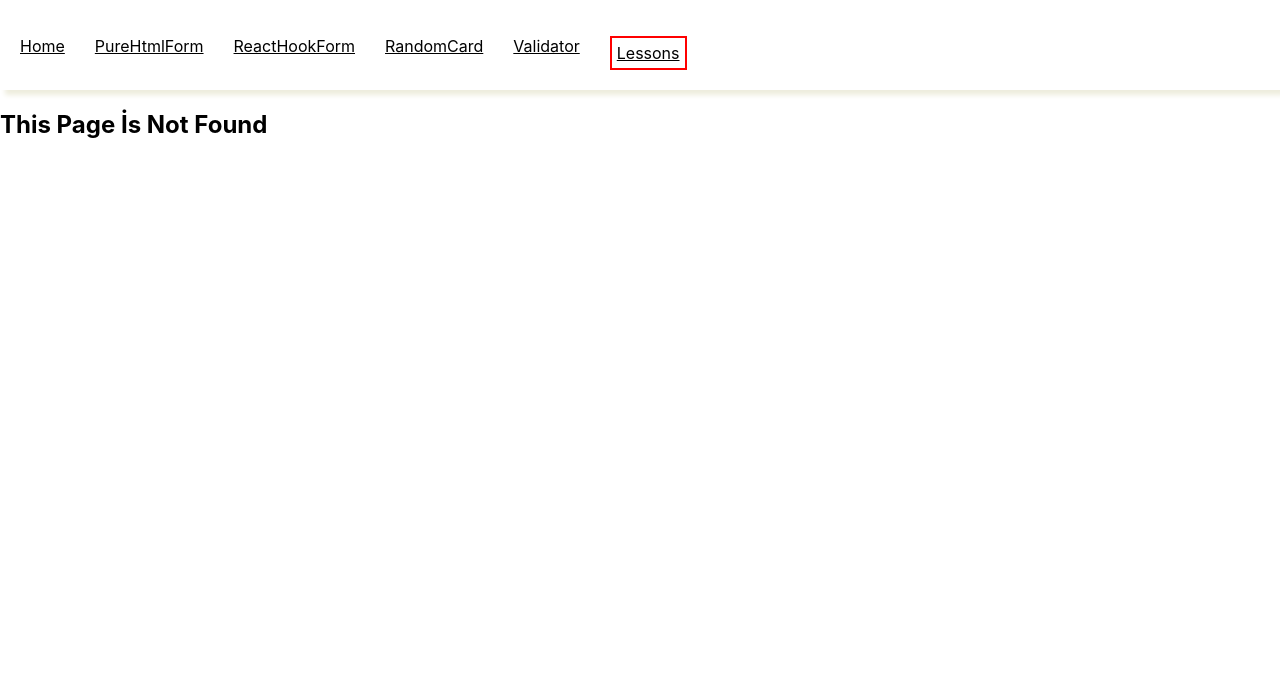
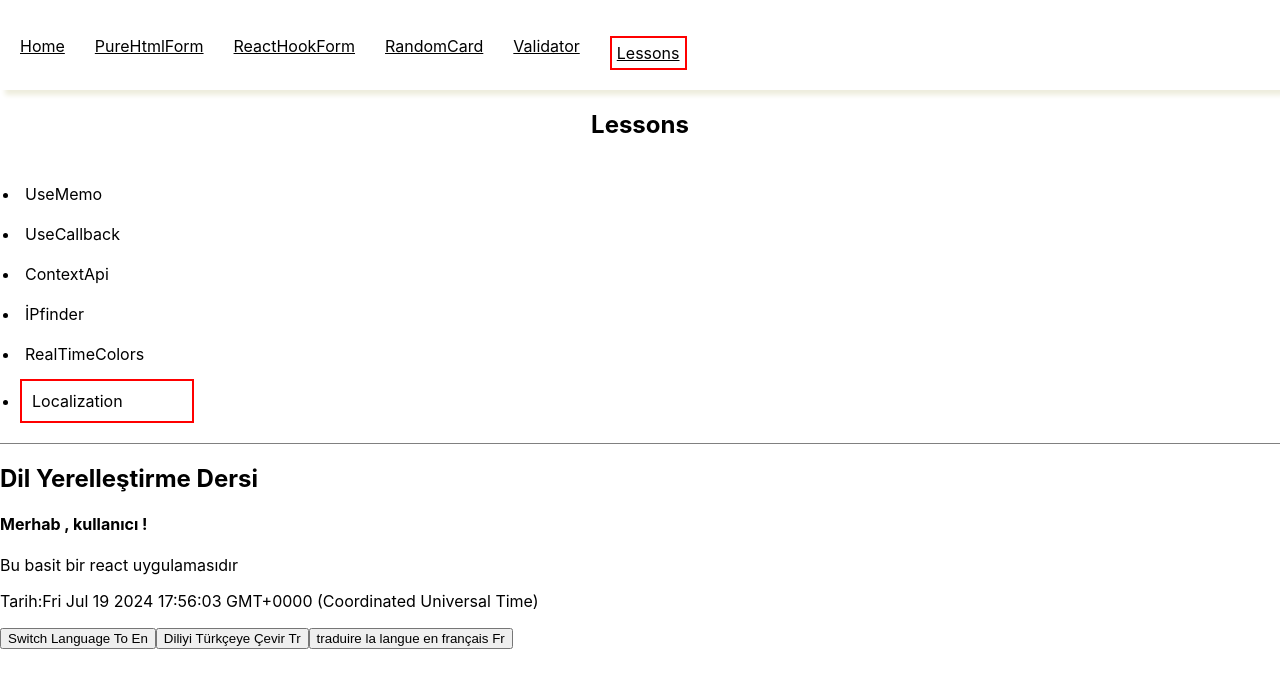
Before and after one commit to sametkzdl/reactProjects, a React (Create React App) app: page /Lessons/Localization in a window 1280 px wide. Before the commit this address had no page. Shown: the top 688 px of the page. Built offline with nearby package versions, Linux system fonts and the light colour scheme.

Commit message:
Localization is done ..

```diff
--- a/package.json
+++ b/package.json
@@ -10,6 +10,7 @@
     "react": "^18.3.1",
     "react-dom": "^18.3.1",
     "react-hook-form": "^7.52.1",
+    "react-intl": "^6.6.8",
     "react-map-gl": "^7.1.7",
     "react-router-dom": "^6.25.1",
     "react-scripts": "5.0.1",
--- a/src/App.js
+++ b/src/App.js
@@ -11,6 +11,7 @@ import Second from "./pages/educationReact/second";
 import Third from "./pages/educationReact/third";
 import Fourth from "./pages/educationReact/fourth";
 import Fifth from "./pages/educationReact/fifth";
+import Sixth from "./pages/educationReact/sixth";
 function App() {
   const urlData = [
     { name: "Home", href: "/", id: 1 },
@@ -67,6 +68,7 @@ function App() {
           <Route path="ContextApi" element={<Third />} />
           <Route path="İPfinder" element={<Fourth />} />
           <Route path="RealTimeColors" element={<Fifth />} />
+          <Route path="Localization" element={<Sixth />} />
         </Route>
         <Route path={"*"} element={<Error />} />
       </Routes>
--- /dev/null
+++ b/src/locales/en.json
@@ -0,0 +1,6 @@
+{
+  "title": "Localization Lesson For Languages",
+  "hello": "Hello , User !",
+  "description": "This is a simple react application",
+  "date": "Date :{date}"
+}
--- /dev/null
+++ b/src/locales/fr.json
@@ -0,0 +1,6 @@
+{
+  "title": "Leçon De Localisation Pour Les Langues",
+  "hello": "Bonjour, Utilisateur !",
+  "description": "C'est une simple application React",
+  "date": "Date :{date}"
+}
--- /dev/null
+++ b/src/locales/tr.json
@@ -0,0 +1,6 @@
+{
+  "title": "Dil Yerelleştirme Dersi",
+  "hello": "Merhab , kullanıcı !",
+  "description": "Bu basit bir react uygulamasıdır",
+  "date": "Tarih:{date}"
+}
--- a/src/pages/educationReact/lessons.js
+++ b/src/pages/educationReact/lessons.js
@@ -7,7 +7,7 @@ const Lessons = () => {
     { name: "ContextApi", href: "/Third", id: 3 },
     { name: "İPfinder", href: "/Fourth", id: 4 },
     { name: "RealTimeColors", href: "/Fifth", id: 5 },
-
+    { name: "Localization", href: "/Sixth", id: 6 },
   ];
   return (
     <div>
--- /dev/null
+++ b/src/pages/educationReact/sixth.js
@@ -0,0 +1,52 @@
+import { IntlProvider, FormattedMessage } from "react-intl";
+import messages_en from "../../locales/en.json";
+import messages_tr from "../../locales/tr.json";
+import messages_fr from "../../locales/fr.json";
+import { useState } from "react";
+
+const Sixth = () => {
+  localStorage.setItem("defaultLanguage", "tr");
+  const defaultLanguage = localStorage.getItem("defaultLanguage");
+  const date = Date();
+  const jsonData = {
+    en: messages_en,
+    tr: messages_tr,
+    fr: messages_fr,
+  };
+
+  const [localeLanguage, setLocaleLanguage] = useState(
+    defaultLanguage ? defaultLanguage : "en"
+  );
+
+  return (
+    <div>
+      <IntlProvider locale={localeLanguage} messages={jsonData[localeLanguage]}>
+        <h2>
+          <FormattedMessage id="title" />
+        </h2>
+        <div>
+          <h4>
+            <FormattedMessage id="hello" />
+          </h4>
+          <p>
+            <FormattedMessage id="description" />
+          </p>
+          <p>
+            <FormattedMessage id="date" values={{ date: date }} />
+          </p>
+        </div>
+      </IntlProvider>
+      <button onClick={() => setLocaleLanguage("en")}>
+        Switch Language To En
+      </button>
+      <button onClick={() => setLocaleLanguage("tr")}>
+        Diliyi Türkçeye Çevir Tr
+      </button>
+      <button onClick={() => setLocaleLanguage("fr")}>
+        traduire la langue en français Fr
+      </button>
+    </div>
+  );
+};
+
+export default Sixth;
```
Also changed, not shown: 1 other file (tests, documents, lock files or other folders).
